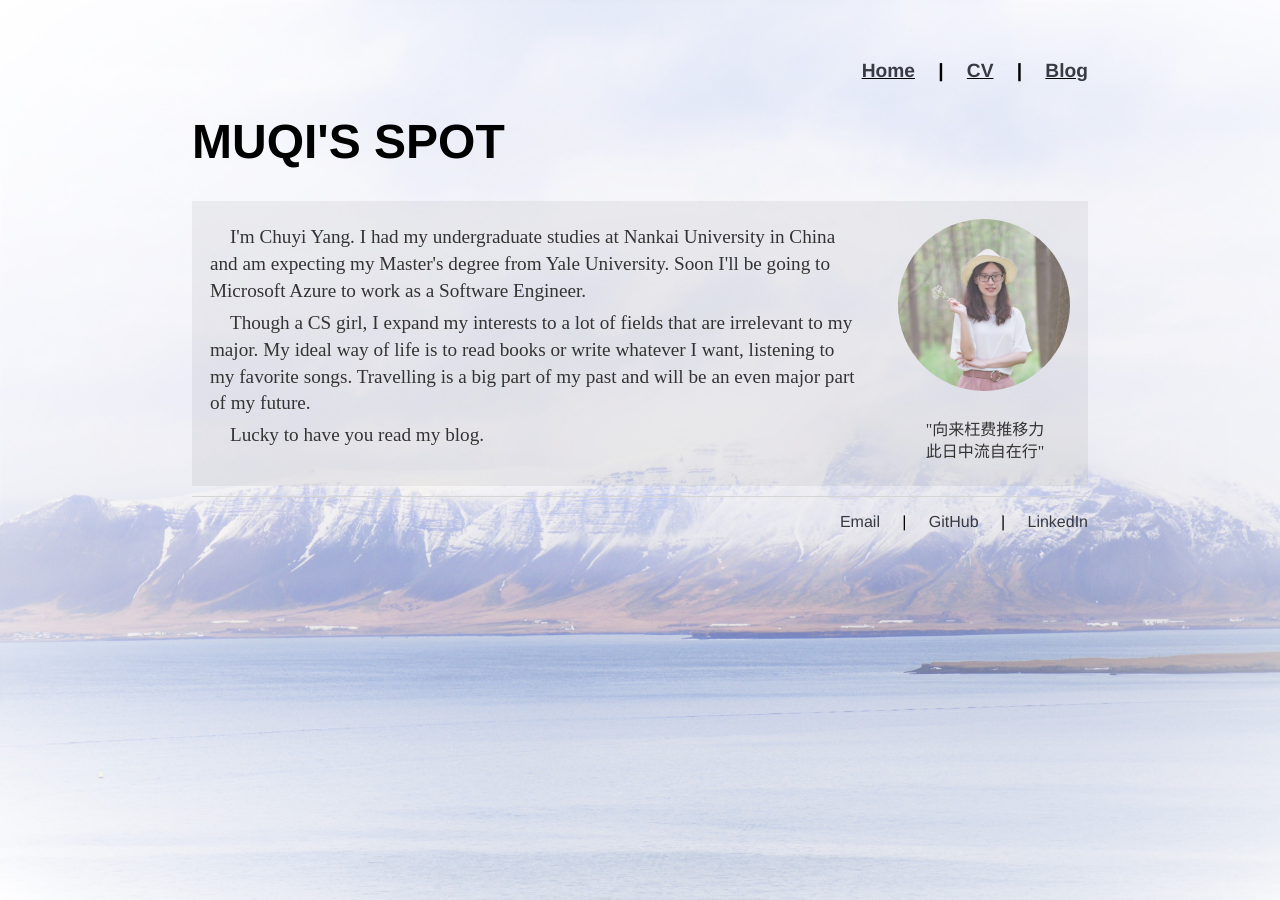
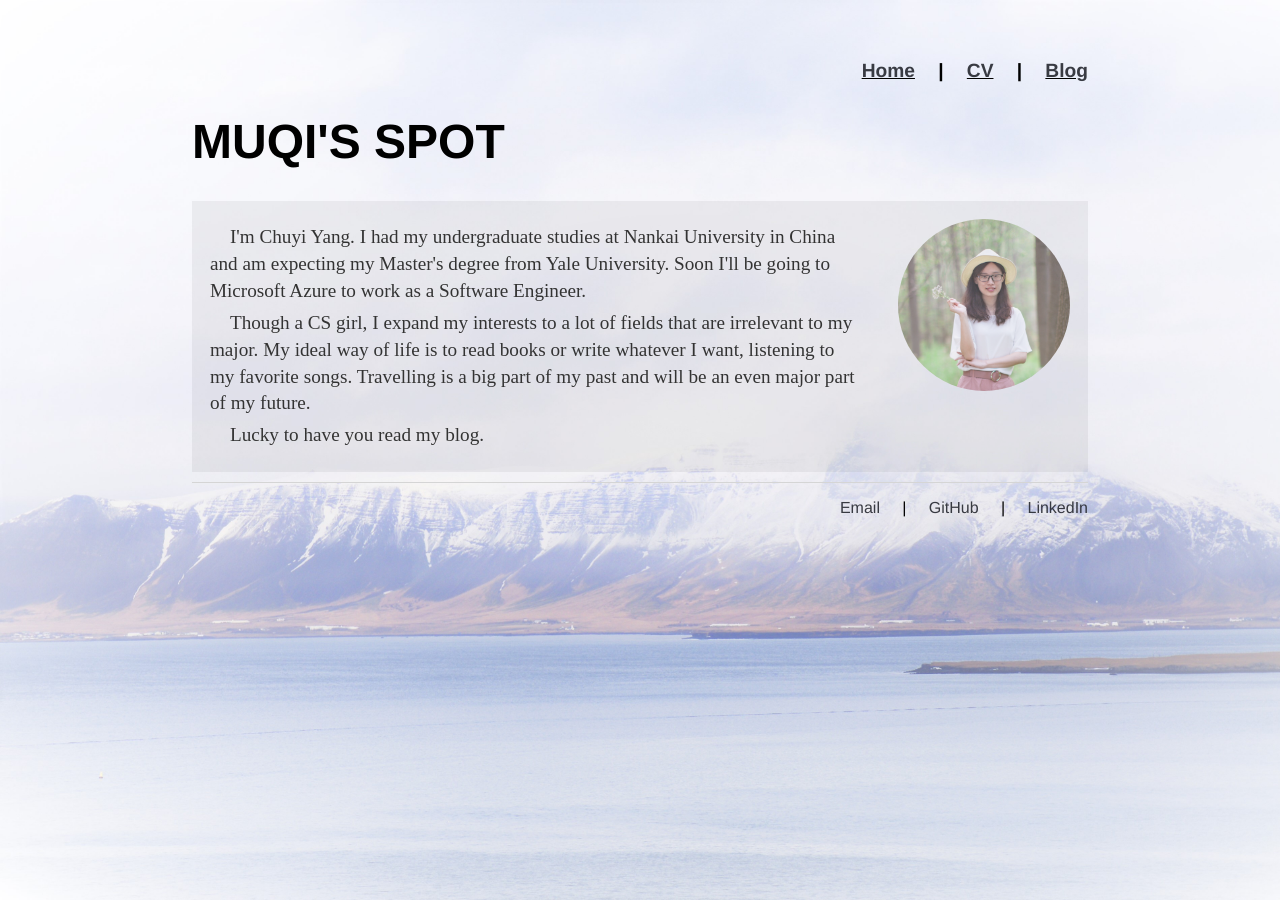
Before and after one commit to MuqiX/MuqiX.github.io, a Jekyll site: the page built from index.html, in a window 1280 px wide. Built offline with Jekyll 4.4.1, drawn with Linux system fonts in a browser that asks for light colours.

Commit message:
delete motto

```diff
--- a/css/main.css
+++ b/css/main.css
@@ -84,6 +84,7 @@ div.avatar img{
     border-radius: 50%;
     width: 20%;
     opacity: 0.7;
+    vertical-align: middle;
 }
 
 div.avatar p{
--- a/index.html
+++ b/index.html
@@ -19,12 +19,6 @@ title: Muqi's Spot.
 
 	<div class = "avatar">
 		<img src="image/avatar.JPG">
-		<p>
-			<br>
-			"向来枉费推移力
-			<br>
-			此日中流自在行"
-		</p>
 	</div>
 
 </div><!-- /.blurb -->
```
